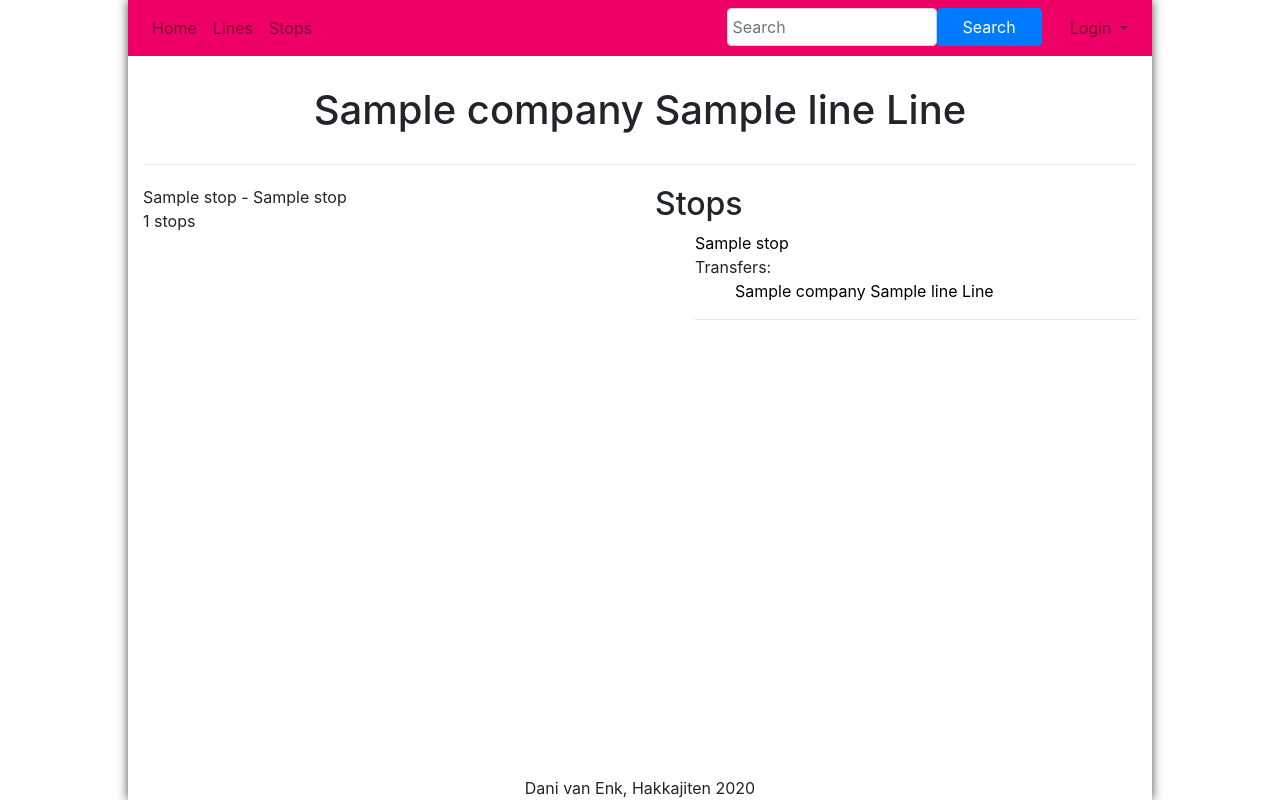
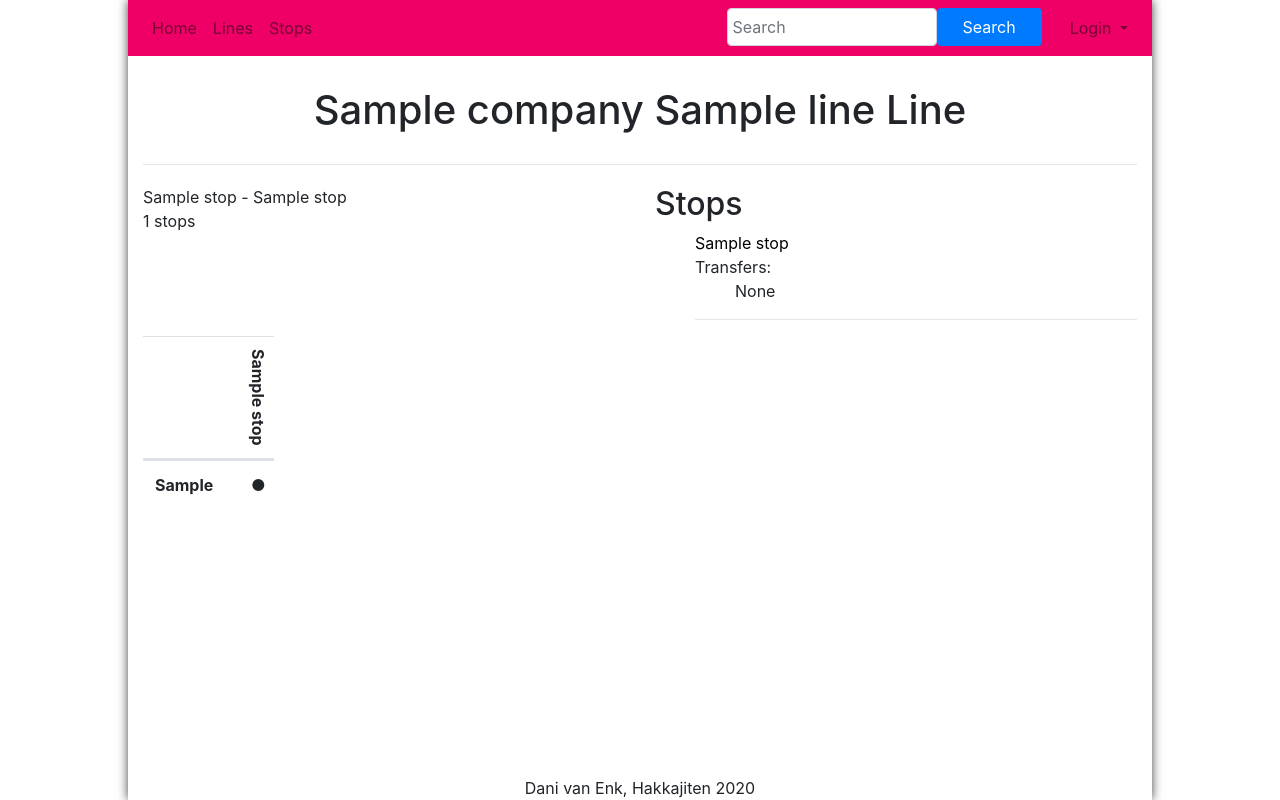
Before and after one commit to danivenk/UVA_Minor-Programming_Programming-Project, a Flask app: page /line?id=1 in a window 1280 px wide. Run offline with Flask 2, Linux system fonts and the light colour scheme; tables that the repository leaves empty hold one stand-in row (values such as "Sample post"); some libraries are stand-ins or nearby versions.

Commit message:
Finished the stoptype implementation

```diff
--- a/app/application.py
+++ b/app/application.py
@@ -116,8 +116,6 @@ def search():
             if line not in result_list:
                 result_list.append(line)
 
-    print(result_list)
-
     return render_template("search.html", results=result_list,
                            query=search_query)
 
@@ -140,7 +138,7 @@ def line():
     line_id = request.args.get('id', None)
     current_line = Line.query.get(line_id)
 
-    return render_template("line.html", line=current_line)
+    return render_template("line.html", current_line=current_line)
 
 
 @app.route("/stops", methods=["GET"])
@@ -161,7 +159,7 @@ def stop():
     stop_id = request.args.get('id', None)
     current_stop = Stop.query.get(stop_id)
 
-    return render_template("stop.html", stop=current_stop)
+    return render_template("stop.html", current_stop=current_stop)
 
 
 @app.route("/register", methods=["GET", "POST"])
--- a/app/models.py
+++ b/app/models.py
@@ -114,24 +114,19 @@ class Stop(db.Model):
         neighbours = dict()
 
         for line in self.lines:
-            stops = dict()
-            for stop in line.stops:
-                for _type in stop.stoptype.split(","):
-                    stops[_type].append(stop)
-
-            print(stops, line)
-
-        for line in self.lines:
-            for i, stop in enumerate(line.stops):
-                if stop == self and (i <= 0):
-                    neighbours[line.name] = \
-                        {"previous": None, "next": line.stops[i+1]}
-                elif stop == self and (i >= len(line.stops) - 1):
-                    neighbours[line.name] = \
-                        {"previous": line.stops[i-1], "next": None}
-                elif stop == self:
-                    neighbours[line.name] = \
-                        {"previous": line.stops[i-1], "next": line.stops[i+1]}
+            neighbours[line] = dict()
+            for _type, stops in line.get_stops()[0].items():
+                for i, stop in enumerate(stops):
+                    if stop == self and (i <= 0):
+                        neighbours[line][_type] = \
+                            {"previous": None, "next": stops[i+1]}
+                    elif stop == self and (i >= len(stops) - 1):
+                        neighbours[line][_type] = \
+                            {"previous": stops[i-1], "next": None}
+                    elif stop == self:
+                        neighbours[line][_type] = \
+                            {"previous": stops[i-1],
+                             "next": stops[i+1]}
 
         return neighbours
 
@@ -144,8 +139,26 @@ class Line(db.Model):
     id = db.Column(db.Integer, primary_key=True)
     name = db.Column(db.String, nullable=True)
     stops = db.relationship("Stop", secondary=stop_line)
+    stoptypes = db.Column(db.String, nullable=True)
     company_id = db.Column(db.Integer, db.ForeignKey("companies.id"))
     company = db.relationship("Company", uselist=False)
+
+    def get_stops(self):
+        stops = dict()
+        stops_pi = dict()
+
+        for _type in self.stoptypes.split(","):
+            stops[_type] = []
+            stops_pi[_type] = []
+
+            for stop in self.stops:
+                if _type in stop.stoptype:
+                    stops[_type].append(stop)
+                    stops_pi[_type].append(stop)
+                else:
+                    stops_pi[_type].append(None)
+
+        return stops, stops_pi
 
     def __repr__(self):
         if self.company:
--- a/static/css/style.css
+++ b/static/css/style.css
@@ -125,6 +125,30 @@ a.index {
 ul li {
   list-style-type: none; }
 
+.neighbours li {
+  display: contents; }
+.neighbours .between {
+  margin: 0 5%;
+  display: initial; }
+
+table tr {
+  display: flex; }
+table td {
+  justify-content: center;
+  align-items: center;
+  display: flex;
+  width: 2em; }
+table th {
+  text-align: left; }
+table .stop {
+  writing-mode: vertical-rl !important;
+  justify-content: center;
+  align-items: center;
+  display: flex;
+  width: 2em; }
+table th:not(.stop) {
+  width: 10% !important; }
+
 .query {
   font-weight: 600;
   font-style: italic; }
--- a/static/css/style.scss
+++ b/static/css/style.scss
@@ -169,6 +169,48 @@ $secondary-color: #0AE;
         }
     }
 
+    .neighbours {
+
+        li {
+            display: contents;
+        }
+
+        .between {
+            margin: 0 5%;
+            display: initial;
+        }
+    }
+
+    table {
+
+        tr {
+            display: flex;
+        }
+
+        td {
+            justify-content: center;
+            align-items: center;
+            display: flex;
+            width: 2em;
+        }
+
+        th {
+            text-align: left;
+        }
+
+        .stop {
+            writing-mode: vertical-rl!important;
+            justify-content: center;
+            align-items: center;
+            display: flex;
+            width: 2em;
+        }
+
+        th:not(.stop) {
+            width: 10%!important;
+        }
+    }
+
     .query {
         font-weight: 600;
         font-style: italic;
--- a/templates/line.html
+++ b/templates/line.html
@@ -17,17 +17,17 @@
 
 <!-- content of the page -->
 {% block content %}
-    <h1>{{ line }}</h1>
+    <h1>{{ current_line }}</h1>
     <hr>
     <div class="row">
         <div class="col-sm-6">
-            {{ line.stops | first }} - {{ line.stops | last}}<br>
-            {{ line.stops | length}} stops
+            {{ current_line.stops | first }} - {{ current_line.stops | last}}<br>
+            {{ current_line.stops | length}} stops
         </div>
         <div class="col-sm-6">
             <h2>Stops</h2>
             <ul>
-                {% for stop in line.stops %}
+                {% for stop in current_line.stops %}
                     <li>
                         <a href="{{ url_for('stop', id=stop.id) }}">
                             {{ stop }}
@@ -36,12 +36,18 @@
                         <br>
                         Transfers:
                         <ul>
-                            {% for line in stop.lines %}
-                                <li>
-                                    <a href="{{ url_for('line', id=line.id) }}">
-                                        {{ line }}
-                                    </a>
-                                </li>
+                            {% for transfer_line in stop.lines %}
+                                {% if (not transfer_line.name == current_line.name) and stop.lines|length > 1 %}
+                                    <li>
+                                        <a href="{{ url_for('line', id=transfer_line.id) }}">
+                                            {{ transfer_line }}
+                                        </a>
+                                    </li>
+                                {% elif stop.lines|length == 1 %}
+                                    <li>
+                                        None
+                                    </li>
+                                {% endif %}
                             {% endfor %}
                         </ul>
                     </li>
@@ -49,5 +55,33 @@
                 {% endfor %}
             </ul>
         </div>
+        <div class="table-responsive col">
+            <table class="table">
+                <thead>
+                    <tr>
+                        <th></th>
+                        {% for stop in current_line.stops %}
+                        <th class="stop">
+                            {{ stop | capitalize }}
+                        </th>
+                        {% endfor %}
+                    </tr>
+                </thead>
+                {% for type, stops in current_line.get_stops()[1].items() %}
+                <tr>
+                    <th>{{ type | capitalize }}</th>
+                    {% for stop in stops %}
+                        <td>
+                            {% if stop %}
+                                ●
+                            {% else %}
+                                -
+                            {% endif %}
+                        </td>
+                    {% endfor %}
+                </tr>
+                {% endfor %}
+            </table>
+        </div>
     </div>
 {% endblock %}
```
Also changed, not shown: migrations/versions/ab3a72b0d44e_added_stoptypes_to_lines.py (added, +28 -0 lines), templates/stop.html (+17 -7 lines), 1 other file.
